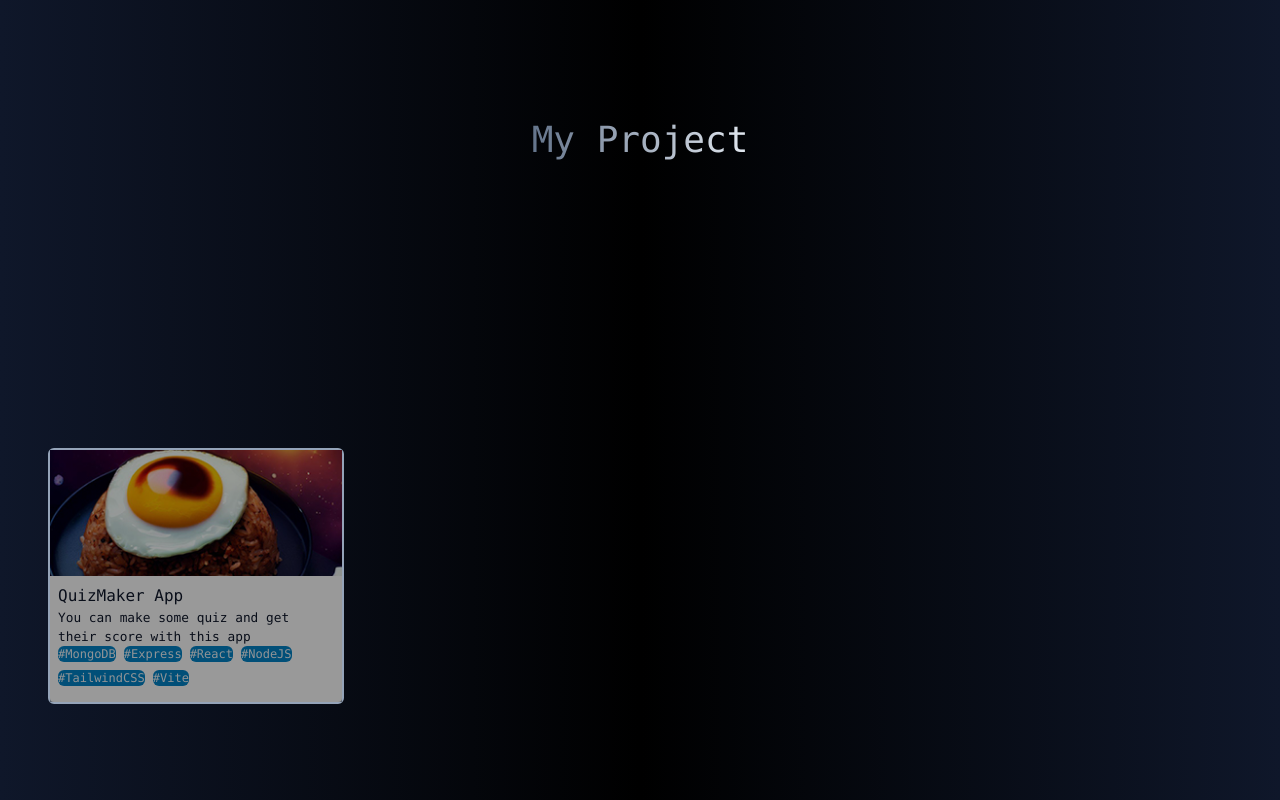
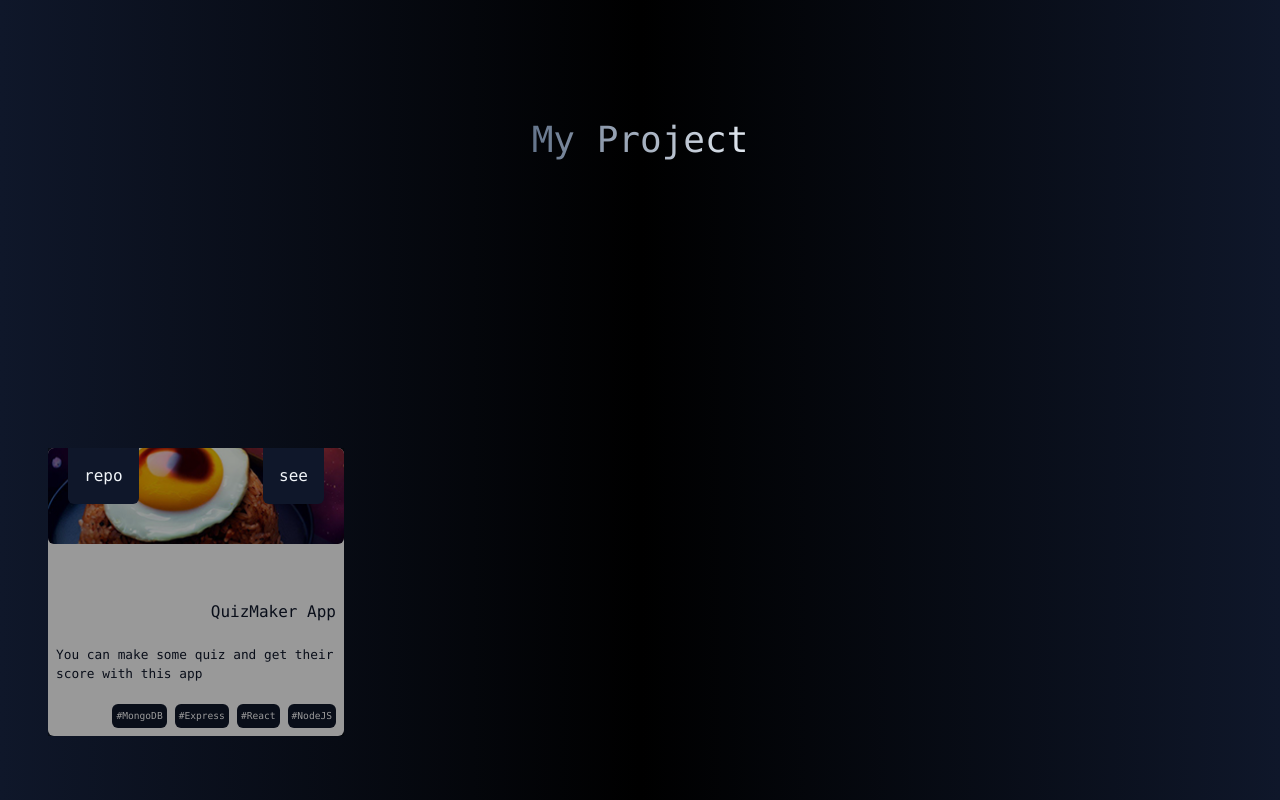
Before and after one commit to Tomba-Hopkins/project-react, a React (Vite) app in the folder portfolioku/: page / in a window 1280 px wide. Shown: the part 2520-3320 px from the top of the page. Built offline with nearby package versions, Linux system fonts and the light colour scheme.

Commit message:
add: add lah

```diff
--- a/portfolioku/src/App.jsx
+++ b/portfolioku/src/App.jsx
@@ -16,15 +16,9 @@ function App() {
     {
       title: "QuizMaker App",
       description: "You can make some quiz and get their score with this app",
-      techStack: [
-        "MongoDB",
-        "Express",
-        "React",
-        "NodeJS",
-        "TailwindCSS",
-        "Vite",
-      ],
+      techStack: ["MongoDB", "Express", "React", "NodeJS"],
       link: "https://zingy-medovik-3d7c83.netlify.app/",
+      repo: "https://github.com/zams-putra/quizmaker-app",
       img: "/img/me.jpg",
     },
   ];
@@ -327,7 +321,7 @@ function App() {
           </motion.section>
 
           <motion.section
-            className="w-full min-h-screen overflow-y-hidden flex flex-col justify-center items-center gap-4"
+            className="w-full min-h-screen overflow-y-hidden flex flex-col justify-center items-center gap-8"
             initial={{ y: 150 }}
             whileInView={{ y: 0 }}
             viewport={{ amount: 0.8 }}
@@ -342,7 +336,7 @@ function App() {
             >
               My Project
             </motion.h1>
-            <div className="w-full min-h-screen px-12 md:p-12  flex flex-col md:flex-row items-center flex-wrap gap-8 justify-start">
+            <div className="w-full min-h-screen px-12 md:p-12  flex flex-col md:flex-row items-center flex-wrap gap-8 justify-between">
               {projects.map((project, index) => (
                 <motion.div
                   key={index}
@@ -350,26 +344,46 @@ function App() {
                   whileInView={{ scaleX: 1 }}
                   transition={{ duration: 1, delay: 0.6 }}
                   viewport={{ amount: 0.6 }}
-                  className="w-full relative md:w-1/4 h-32 border-2 border-slate-400 md:h-64 bg-white rounded-md"
+                  className="w-full relative my-12 md:my-0 md:w-1/4 min-h-48 md:h-72 bg-white rounded-md flex flex-col justify-between content-between gap-2"
                 >
                   <img
-                    className="top-0 w-full h-1/2 object-cover z-0"
+                    className="top-0 w-full rounded-md h-24 object-cover z-0"
                     src={project.img}
                     alt={project.title}
                   />
                   <motion.div
                     whileHover={{ opacity: 0 }}
-                    className="absolute top-0  w-full h-full object-cover z-10 bg-black/40"
+                    className="absolute  top-0  w-full h-full object-cover z-10 bg-black/10 md:bg-black/40"
                   ></motion.div>
 
-                  <div className="h-1/2  flex flex-col p-2 text-slate-900">
+                  <div className="h-1/2 gap-2 items-end justify-between flex flex-col p-2 text-slate-900">
                     <p>{project.title}</p>
                     <small>{project.description}</small>
-                    <div className="flex flex-wrap bottom-0 gap-2">
-                      {project.techStack.map((t, index) => (
+                    <div className="flex absolute top-0 right-5 z-50 items-end justify-end flex-wrap  gap-2">
+                      <motion.a
+                        whileHover={{ scale: 1.2 }}
+                        className="p-4 hover:bg-black duration-150 rounded-br-md rounded-bl-md bg-slate-900 text-slate-100"
+                        target="_blank"
+                        href={project.link}
+                      >
+                        see
+                      </motion.a>
+                    </div>
+                    <div className="flex absolute top-0 left-5 z-50 items-end justify-end flex-wrap  gap-2">
+                      <motion.a
+                        whileHover={{ scale: 1.2 }}
+                        className="p-4 hover:bg-black duration-150 rounded-br-md rounded-bl-md bg-slate-900 text-slate-100"
+                        target="_blank"
+                        href={project.repo}
+                      >
+                        repo
+                      </motion.a>
+                    </div>
+                    <div className="flex gap-2 text-xs flex-wrap-reverse">
+                      {project.techStack.map((t, i) => (
                         <small
-                          className="inline text-xs rounded-md bg-sky-600 text-slate-100"
-                          key={index}
+                          className="p-1 bg-slate-900 rounded-md text-white"
+                          key={i}
                         >
                           #{t}
                         </small>
```
